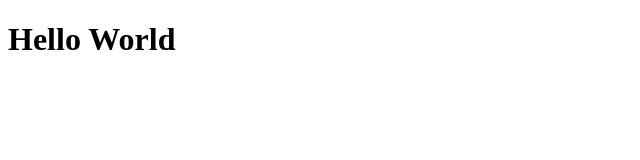
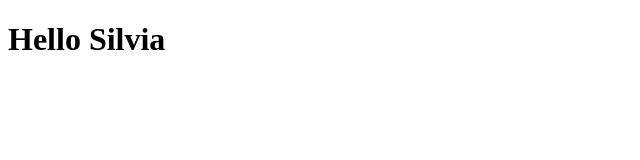
Before and after one commit to silriv/test, a plain HTML site: page index.html in a window 1280 px wide. Shown: the full height of the page, 0-640 px from the left. Drawn offline with Linux system fonts and the light colour scheme.

Commit message:
Changed h1

```diff
--- a/index.html
+++ b/index.html
@@ -7,6 +7,6 @@
     <title>Hello world</title>
   </head>
   <body>
-    <h1>Hello World</h1>
+    <h1>Hello Silvia</h1>
   </body>
 </html>
```
